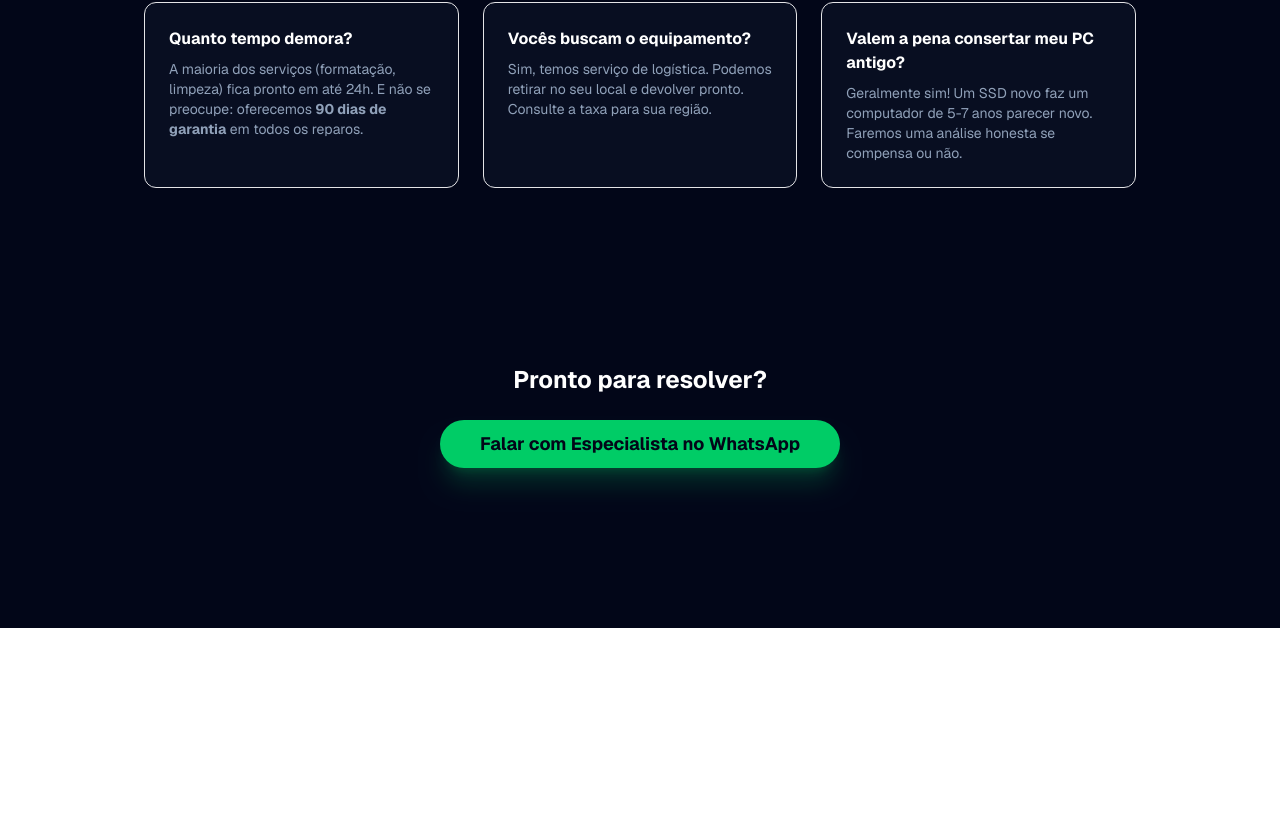
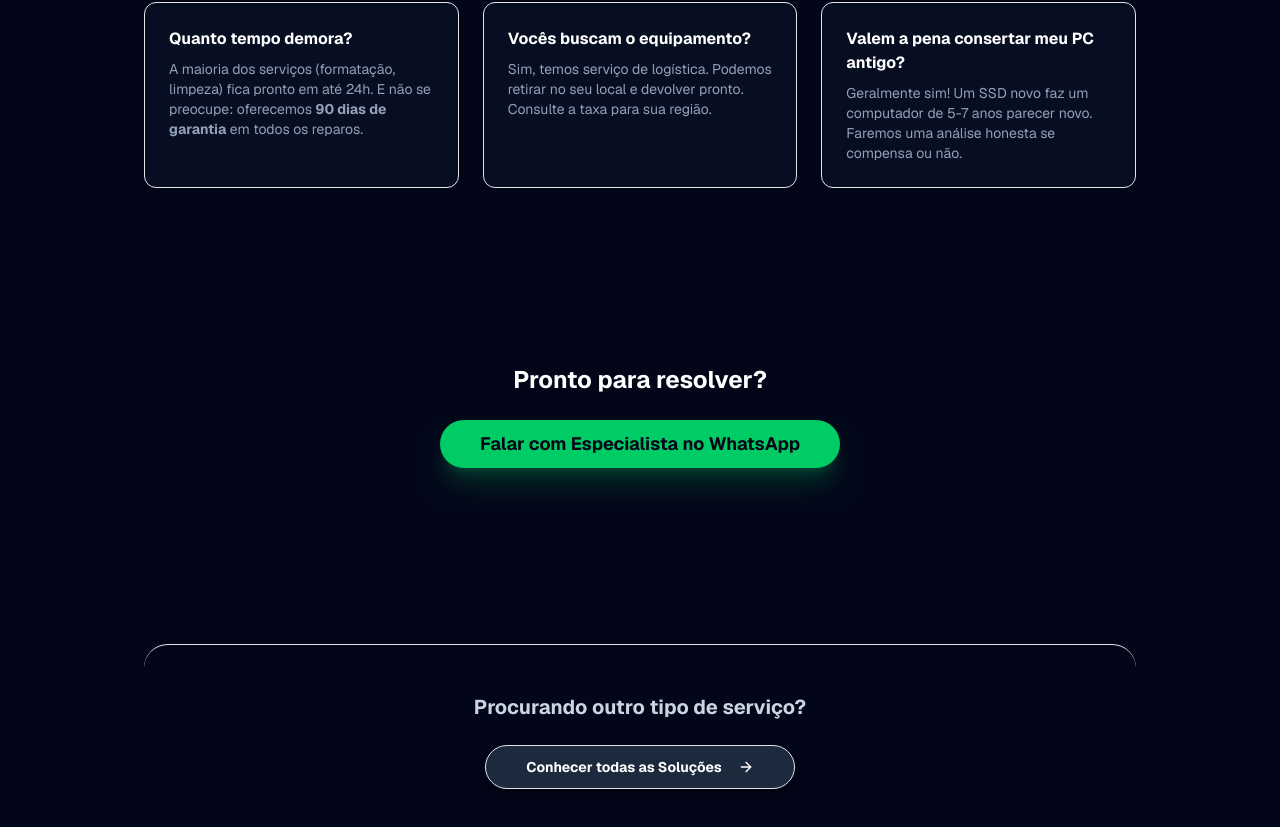
Before and after one commit to wheslancardoso/wtechprot, a Next.js app: page /servicos in a window 1280 px wide. Shown: the part 3399-4226 px from the top of the page. Before the commit the page ends 4027 px from the top, so only its background shows below. Built offline with nearby package versions, Linux system fonts and the light colour scheme; no server answers.

Commit message:
feat: add back to home section in services page

```diff
--- a/src/app/servicos/page.tsx
+++ b/src/app/servicos/page.tsx
@@ -319,6 +319,20 @@ export default async function ServicesPage() {
                             </Link>
                         </Button>
                     </section>
+
+                    {/* VOLTAR PARA HOME / OUTRAS SOLUÇÕES */}
+                    <section className="text-center py-12 border-t border-white/5 mt-12 bg-slate-950/50 rounded-3xl">
+                        <h3 className="text-xl font-bold text-slate-300 mb-6">Procurando outro tipo de serviço?</h3>
+                        <Link href="/">
+                            <button className="inline-flex items-center justify-center gap-2 whitespace-nowrap text-sm ring-offset-background focus-visible:outline-none focus-visible:ring-2 focus-visible:ring-ring focus-visible:ring-offset-2 disabled:pointer-events-none disabled:opacity-50 [&_svg]:pointer-events-none [&_svg]:size-4 [&_svg]:shrink-0 bg-slate-800 hover:bg-slate-700 text-white font-bold rounded-full px-10 h-11 border border-slate-700 hover:border-slate-600 transition-all hover:scale-105 shadow-lg shadow-black/20 cursor-pointer relative z-20">
+                                Conhecer todas as Soluções
+                                <svg xmlns="http://www.w3.org/2000/svg" width="24" height="24" viewBox="0 0 24 24" fill="none" stroke="currentColor" strokeWidth="2" strokeLinecap="round" strokeLinejoin="round" className="lucide lucide-arrow-right ml-2 w-4 h-4" aria-hidden="true">
+                                    <path d="M5 12h14"></path>
+                                    <path d="m12 5 7 7-7 7"></path>
+                                </svg>
+                            </button>
+                        </Link>
+                    </section>
                 </div>
             </main>
         </div>
```
